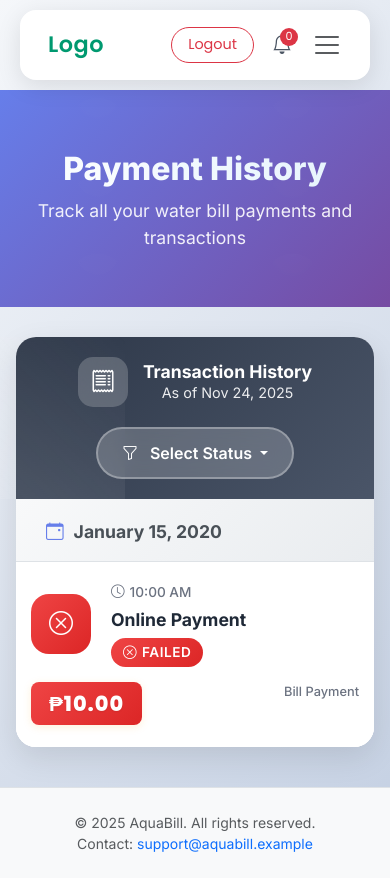
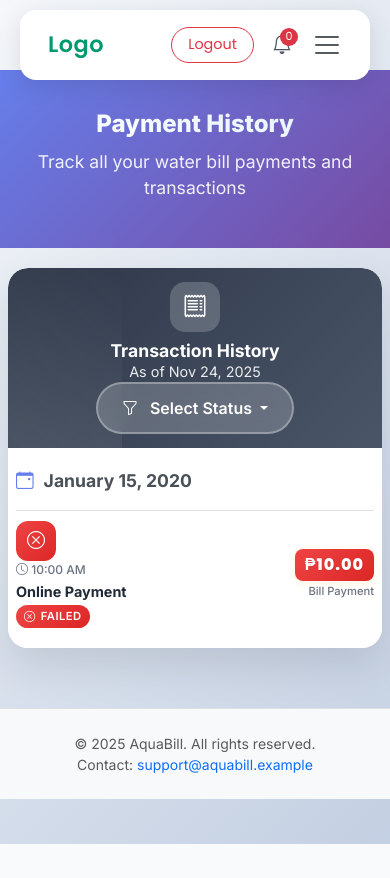
Before and after one commit to beginnerdev1/Capstone, a CodeIgniter 4 app: the page made by app/Views/users/history.php in a window 390 px wide. After the commit the page ends 844 px from the top, so only its background shows below. Run offline with PHP 8.4 and a stand-in for CodeIgniter, Linux system fonts and the light colour scheme; the template is opened without the code that fills it: most values are stand-ins (such as "Sample title", 1, 10 or a date in 2020); some libraries are stand-ins or nearby versions.

Commit message:
style: enhance payment history page with improved layout and responsiveness; add custom scrollbar and empty state design feat: add receipt image for transaction 20341254052143

```diff
--- a/app/Views/users/history.php
+++ b/app/Views/users/history.php
@@ -47,7 +47,7 @@
     /* Page Header */
     .page-hero {
       background: var(--primary-gradient);
-        padding: 60px 0 40px 0;
+      padding: 40px 0 30px 0;
       position: relative;
       overflow: hidden;
       margin-bottom: 30px;
@@ -66,7 +66,7 @@
 
     .page-title {
       color: white;
-        font-size: 2.5rem;
+      font-size: 2rem;
       font-weight: 800;
       margin-bottom: 10px;
       background: linear-gradient(45deg, #ffffff, #e3f2fd);
@@ -81,30 +81,37 @@
       font-weight: 400;
     }
 
-      /* Main Container */
+    /* Main Container - Increased width and Centering */
     #main {
-        max-width: 1200px;
-        margin: 0 auto;
+      max-width: 1400px; /* Overall max width */
+      margin: 0 auto; /* Centers #main on the body */
       padding: 0 1rem;
       position: relative;
+      display: flex;
+      justify-content: center; /* Centers children inside #main */
+      align-items: flex-start;
     }
 
-      /* History Container */
+    /* History Container - Increased width */
     .history-container {
       background: white;
       border-radius: var(--border-radius);
-        box-shadow: var(--card-shadow);
-        overflow: visible;
+      box-shadow: 0 18px 40px rgba(15, 23, 42, 0.12);
+      overflow: hidden;
       margin-top: 0;
       position: relative;
       z-index: 10;
       min-height: 300px;
+      max-width: 900px; /* Increased card width */
+      width: 100%;
+      padding: 0;
+      box-sizing: border-box;
     }
 
     .history-header {
       background: linear-gradient(135deg, #2d3748, #4a5568);
       color: white;
-        padding: 25px 30px;
+      padding: 16px 18px;
       display: flex;
       justify-content: space-between;
       align-items: center;
@@ -216,14 +223,14 @@
       border-bottom-left-radius: var(--border-radius);
       border-bottom-right-radius: var(--border-radius);
       min-height: 200px;
-        margin-bottom: 0;
+      padding: 0 18px 18px;
     }
 
     .history-subheader {
-        padding: 20px 30px 15px;
+      padding: 20px 0 15px;
       font-size: 1.1rem;
       font-weight: 700;
-        background: linear-gradient(135deg, #f8f9fa, #e9ecef);
+      background: white;
       color: #495057;
       border-bottom: 1px solid #dee2e6;
       position: sticky;
@@ -243,12 +255,14 @@
       display: flex;
       justify-content: space-between;
       align-items: center;
-        padding: 25px 30px;
+      padding: 14px 0;
       border-bottom: 1px solid #f1f3f4;
-        transition: all 0.3s cubic-bezier(0.175, 0.885, 0.32, 1.275);
+      transition: background 0.15s ease, box-shadow 0.15s ease;
       cursor: pointer;
       position: relative;
       background: white;
+      border-radius: 8px;
+      gap: 12px;
     }
 
     .transaction-item::before {
@@ -280,20 +289,24 @@
     .transaction-details {
       display: flex;
       align-items: center;
-        gap: 20px;
+      gap: 12px;
+      flex: 1 1 0%;
+      min-width: 0;
     }
 
     .transaction-icon {
-        width: 60px;
-        height: 60px;
-        border-radius: 18px;
+      flex: 0 0 auto;
+      width: 46px;
+      height: 46px;
+      border-radius: 12px;
       display: flex;
       align-items: center;
       justify-content: center;
-        font-size: 24px;
+      font-size: 18px;
       color: white;
       position: relative;
       overflow: hidden;
+      flex-shrink: 0;
     }
 
     .transaction-icon::before {
@@ -312,7 +325,8 @@
     }
 
     .transaction-info {
-        flex: 1;
+      flex: 1 1 0%;
+      min-width: 0;
     }
 
     .transaction-time {
@@ -328,8 +342,11 @@
     .transaction-name {
       font-weight: 700;
       color: #1f2937;
-        font-size: 1.1rem;
-        margin-bottom: 5px;
+      font-size: 1rem;
+      margin-bottom: 4px;
+      white-space: nowrap;
+      overflow: hidden;
+      text-overflow: ellipsis;
     }
 
     .transaction-status {
@@ -342,6 +359,7 @@
       display: inline-flex;
       align-items: center;
       gap: 5px;
+      margin-top: 5px;
     }
 
     /* Enhanced Amount Styling */
@@ -351,6 +369,8 @@
       flex-direction: column;
       align-items: flex-end;
       gap: 5px;
+      flex: 0 0 auto;
+      min-width: 120px;
     }
 
     .amount-value {
@@ -366,6 +386,7 @@
       letter-spacing: 1px;
       margin-bottom: 2px;
       text-shadow: 0 1px 2px rgba(0,0,0,0.08);
+      white-space: nowrap;
     }
 
     .amount-label {
@@ -559,53 +585,6 @@
       line-height: 1.6;
     }
 
-      /* Responsive Design */
-      @media (max-width: 768px) {
-        .page-title {
-          font-size: 2rem;
-        }
-
-        .history-header {
-          flex-direction: column;
-          gap: 20px;
-          text-align: center;
-          padding: 20px;
-        }
-
-        .transaction-item {
-          padding: 20px 15px;
-          flex-direction: column;
-          align-items: flex-start;
-          gap: 15px;
-        }
-
-        .transaction-details {
-          width: 100%;
-        }
-
-        .transaction-amount {
-          width: 100%;
-          align-items: flex-start;
-          flex-direction: row;
-          justify-content: space-between;
-        }
-
-        .modal-dialog {
-          max-width: 500px;
-          margin: 1.75rem auto;
-        }
-
-        .modal-content {
-          border-radius: 20px;
-          /* Remove any height: 100vh or overflow: hidden here */
-        }
-
-        .modal-dialog {
-          max-width: 95vw;
-          margin: 1rem auto;
-        }
-      }
-
     /* Custom Scrollbar */
     .transaction-list::-webkit-scrollbar {
       width: 8px;
@@ -658,12 +637,178 @@
       width: 100%;
     }
 
+    /* Responsive Design Fixes for Alignment and Width */
+    @media (max-width: 1400px) {
+      #main {
+        max-width: 1200px;
+      }
+    }
+
+    @media (max-width: 1024px) {
+        #main {
+            max-width: 95%;
+            padding: 0 1rem;
+        }
+        .history-container {
+            max-width: 800px;
+        }
+    }
+
     @media (max-width: 768px) {
-        .content-footer-spacer { height: 40px; }
+      body {
+        padding-top: 70px;
+      }
+      .page-hero {
+        margin-bottom: 20px;
+      }
+      .page-title {
+        font-size: 1.5rem;
+      }
+      #main {
+        padding: 0 0.5rem;
+        max-width: 100%;
+      }
+      .history-header {
+        flex-direction: column;
+        align-items: center;
+        text-align: center;
+        padding: 14px;
+      }
+      .header-info {
+        flex-direction: column;
+        gap: 8px;
+        align-items: center;
+      }
+      .transaction-list {
+        max-height: 55vh;
+        padding: 0 10px 10px;
+      }
+      .history-container > .history-subheader {
+        padding-left: 10px;
+        padding-right: 10px;
+      }
+
+      .transaction-item {
+        flex-direction: row;
+        align-items: center;
+        gap: 8px;
+        padding: 12px 0;
+      }
+
+      .transaction-details {
+        flex-direction: row;
+        align-items: center;
+        gap: 10px;
+        flex: 1 1 0%;
+      }
+
+      .transaction-amount {
+        flex: 0 0 110px;
+        min-width: 110px;
+      }
+
+      .amount-value {
+        font-size: 1.1rem;
+        padding: 5px 14px;
+      }
+
+      .modal-dialog {
+        margin: 1rem;
+      }
+    }
+
+    @media (max-width: 480px) {
+      .transaction-list {
+        padding: 0 8px 8px;
+      }
+      .history-container > .history-subheader {
+        padding-left: 8px;
+        padding-right: 8px;
+      }
+
+      /* UPDATED TRANSACTION ITEM ALIGNMENT FOR MOBILE TO MATCH IMAGE 2 */
+      .transaction-item {
+        flex-direction: row; /* Keep horizontal */
+        align-items: center; /* Center items vertically within the row */
+        padding: 10px 0;
+        gap: 8px; /* Slightly reduced gap */
+      }
+
+      .transaction-details {
+        width: auto; /* Let content dictate width */
+        flex: 1 1 0%; /* Allow details to grow/shrink */
+        flex-direction: column; /* Stack time and name/status vertically */
+        align-items: flex-start; /* Align text to the left */
+        gap: 0; /* No gap between stacked items */
+        min-width: 0; /* Important for flex items to shrink */
+      }
+
+      .transaction-icon {
+        width: 40px;
+        height: 40px;
+        flex-shrink: 0; /* Prevent icon from shrinking */
+      }
+
+      .transaction-time {
+        display: block; /* Ensure time is visible */
+        font-size: 0.75rem;
+        margin-bottom: 2px; /* Small margin below time */
+        margin-top: 0; /* Reset previous margin */
+        order: 1; /* Place time before name/status visually */
+      }
+
+      .transaction-name {
+        font-size: 0.9rem;
+        margin-bottom: 0px; /* No extra margin below name */
+        order: 2; /* Name/Status after time */
+        white-space: normal; /* Allow name to wrap */
+        overflow: visible;
+        text-overflow: clip;
+      }
+
+      .transaction-status {
+          display: inline-flex; /* Show status again */
+          font-size: 0.7rem; /* Smaller font size for status */
+          padding: 3px 8px; /* Smaller padding */
+          margin-top: 2px; /* Small margin above status */
+          order: 3; /* Status after name */
+      }
+
+
+      .transaction-amount {
+        width: auto; /* Let content dictate width */
+        flex-direction: column; /* Amount and label stacked */
+        justify-content: center; /* Center amount vertically */
+        align-items: flex-end; /* Align amount and label to the right */
+        min-width: 90px; /* Minimum width for the amount section */
+        padding-top: 0; /* Remove top padding */
+        border-top: none; /* Remove border top */
+        flex-shrink: 0; /* Prevent amount from shrinking too much */
+        gap: 2px; /* Small gap between value and label */
+      }
+
+      .amount-value {
+        font-size: 1rem;
+        padding: 4px 10px;
+        margin-bottom: 0; /* Remove extra margin */
+      }
+      .amount-label {
+        display: inline; /* Show label again */
+        font-size: 0.7rem; /* Smaller font size for label */
+      }
+
+      /* Modal alignment */
+      .modal-dialog {
+        margin: 0.5rem;
+      }
+      .receipt-item {
+        grid-template-columns: 1fr;
+      }
+      .receipt-value {
+        margin-left: 10px;
+      }
     }
 </style>
-
-
   </head>
   <body>
   <?= $this->include('Users/header') ?>
```
Also changed, not shown: other parts of app/Views/users/history.php (+21 -16 lines), public/uploads/receipts/20341254052143_20251125_220358.png (added). Lines whose indentation alone changed are shown as unchanged.
